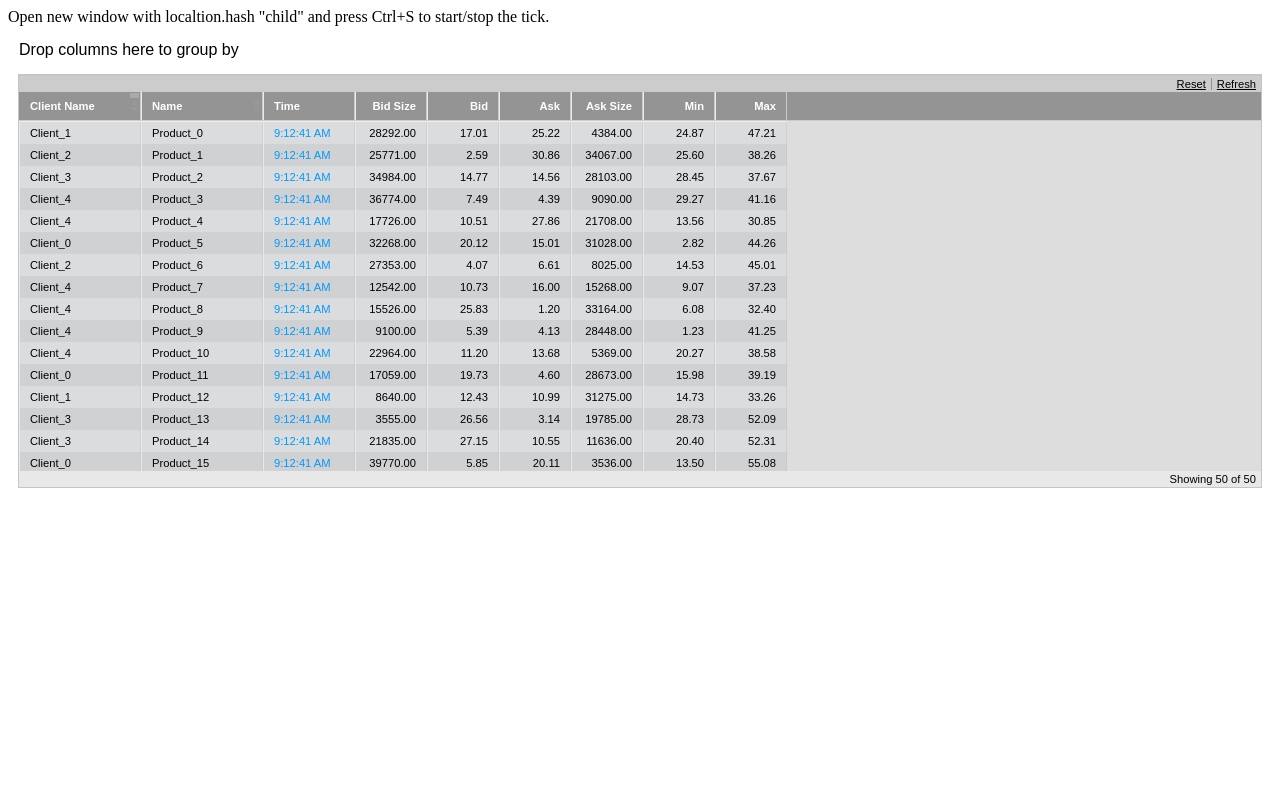
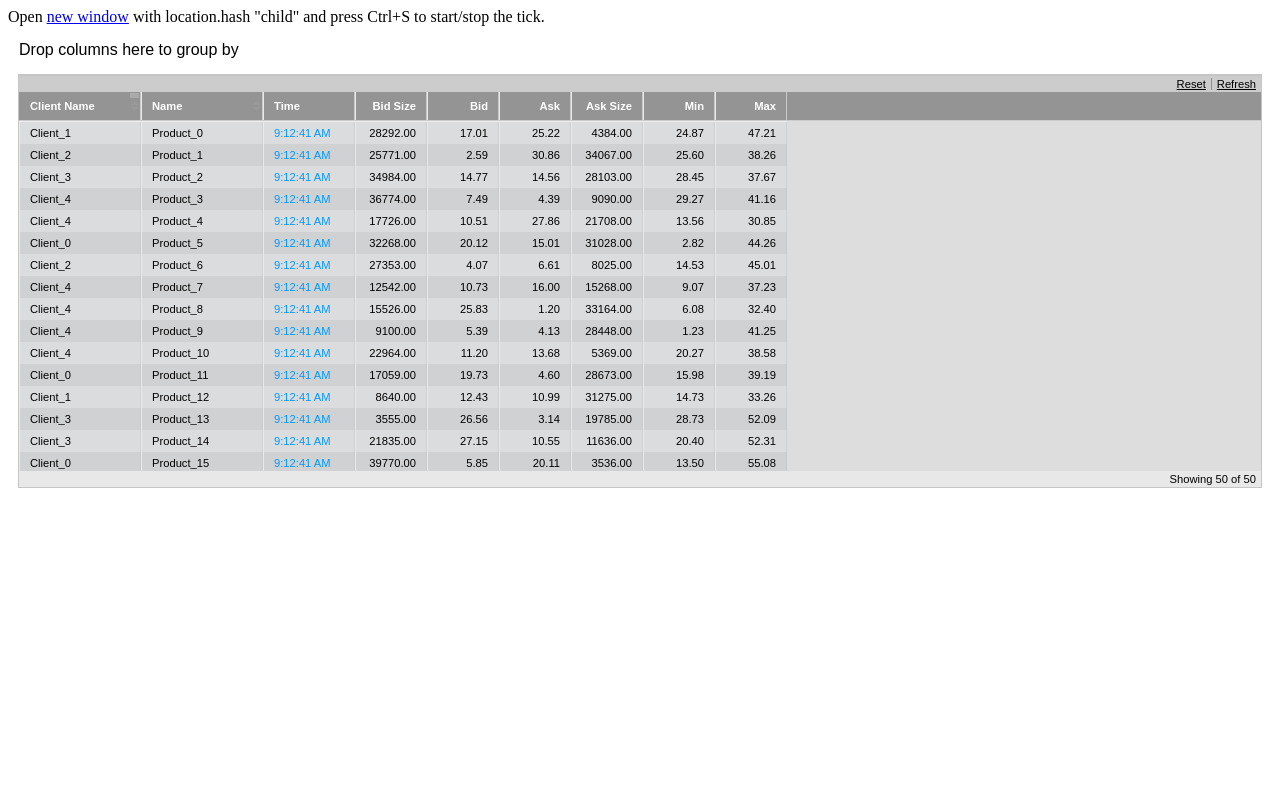
Before and after one commit to manishshanker/MettleDataGrid, a plain HTML site: page mettledatagrid-sample/grid4.html in a window 1280 px wide. Drawn offline with nearby package versions, Linux system fonts and the light colour scheme.

Commit message:
Update grid4.html

```diff
--- a/mettledatagrid-sample/grid4.html
+++ b/mettledatagrid-sample/grid4.html
@@ -34,7 +34,7 @@
 
 <body>
 <div id="mainContainer">
-    <div>Open new window with localtion.hash "child" and press Ctrl+S to start/stop the tick.</div>
+    <div>Open <a href="http://rawgit.com/manishshanker/MettleDataGrid/master/mettledatagrid-sample/grid4.html#child" target="_blank">new window</a> with location.hash "child" and press Ctrl+S to start/stop the tick.</div>
     <div class="gridLive-mettleDataGrid-group-by mettleDataGrid-group-by mettleDataGrid-group-by-sapient">
         <p class="empty-message">Drop columns here to group by</p>
 
```
